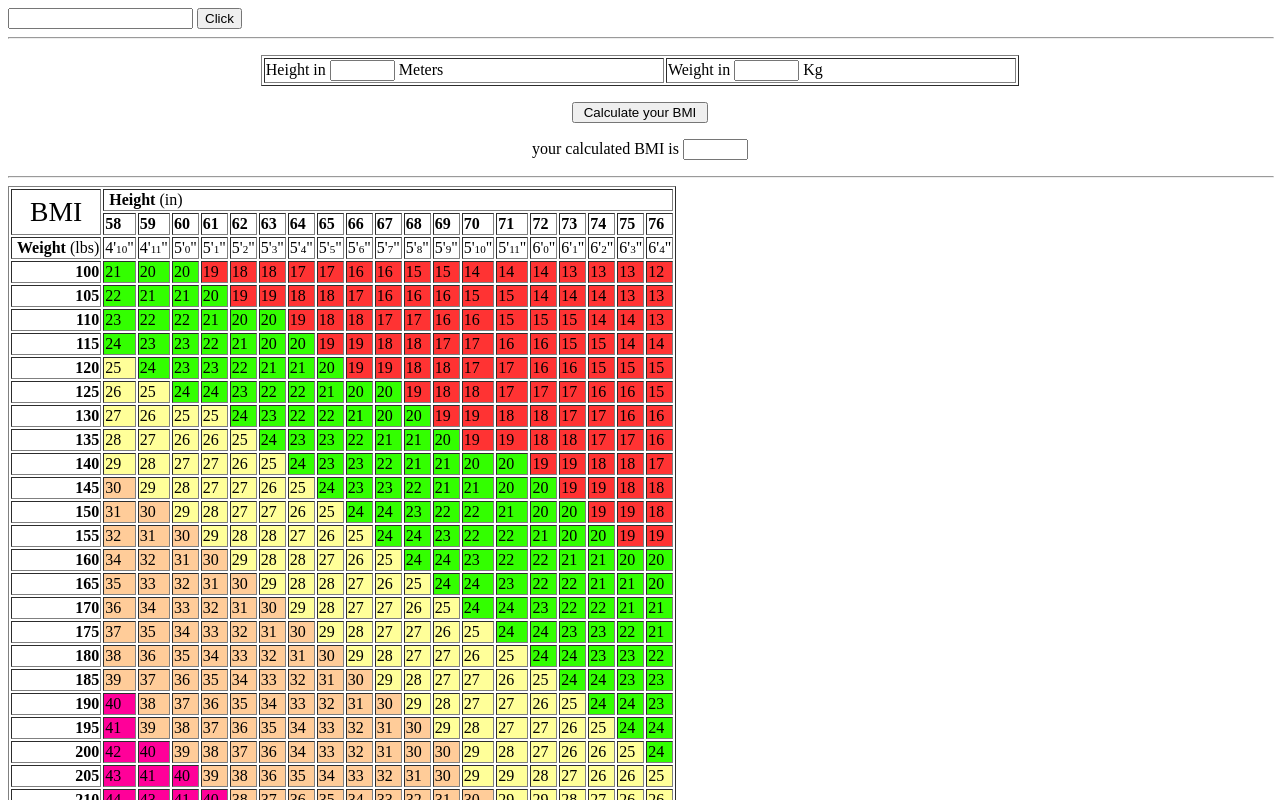
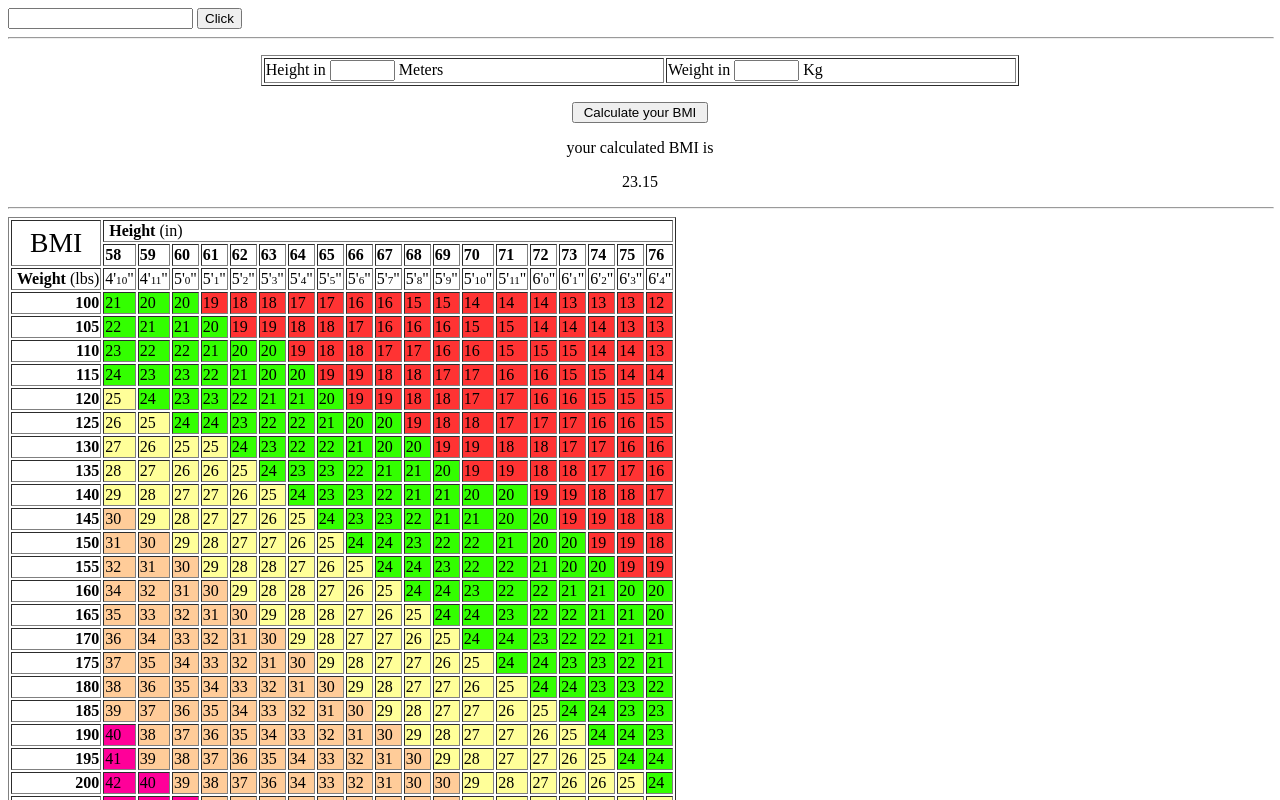
Before and after one commit to AndrewWaller/Gamma.js, a plain HTML site: page index.html in a window 1280 px wide. Both pictures are taken after a click on the button "Calculate your BMI". Shown: the top 800 px of the page. Drawn offline with Linux system fonts and the light colour scheme.

Commit message:
Bmi calculator works nowgit add . I should go back later and addd examples in code

```diff
--- a/Gamma.js
+++ b/Gamma.js
@@ -90,12 +90,6 @@
         },
 
         getBMI: function(height, weight, heightunits, weightunits) {
-           /* // user inputs
-            var height = Number(document.getElementById("height").value);
-            var heightunits = document.getElementById("heightunits").value;
-            var weight = Number(document.getElementById("weight").value);
-            var weightunits = document.getElementById("weightunits").value;
-*/
 
             //Convert all units to metric
             if (heightunits == "inches") height /= 39.3700787;
@@ -103,12 +97,9 @@
 
             //Perform calculation
             var BMI = weight/Math.pow(height,2);
-            console.log(Math.round(BMI * 100) / 100);
-            return;
+            return [Math.round(BMI * 100) / 100];
             /*
             //Display result of calculation
-            document.getElementById("output").innerText = Math.round(BMI * 100) / 100;
-
             var output = Math.round(BMI * 100) / 100
             if (output < 18.5)
                 document.getElementById("comment").innerText = "Underweight";
--- a/app.js
+++ b/app.js
@@ -15,9 +15,15 @@ function submitTemp() {
     document.getElementById('tempResult').innerHTML =  rx().toFahrenheit(y, x);
 };
 
+function submitBmi() {
+    document.getElementById('bmiResult').innerHTML = rx().getBMI(1.8, 75);
+};
+
+
+
 var ura = rx().getAbsoluteUrl('https://davidwalsh.name/');
  console.log(ura);
 
- rx().getBMI(1.8, 75);
+
 
 // Going into gamma.js!!!
--- a/index.html
+++ b/index.html
@@ -31,10 +31,10 @@
                         </tr>
                     </table>
                     <p>
-                            <input name="calc" onclick="BMI(this.form, this.form.meters.value, this.form.kilograms.value)" type="button" value=" Calculate your BMI ">
+                            <input name="calc" onclick="submitBmi()" type="button" value=" Calculate your BMI ">
                     </p>
                     <p>your calculated BMI is
-                         <input name="calcval" size="5" type="text">
+                         <div id="bmiResult"></div>
                     </p>
                 </form>
             </center>
```
